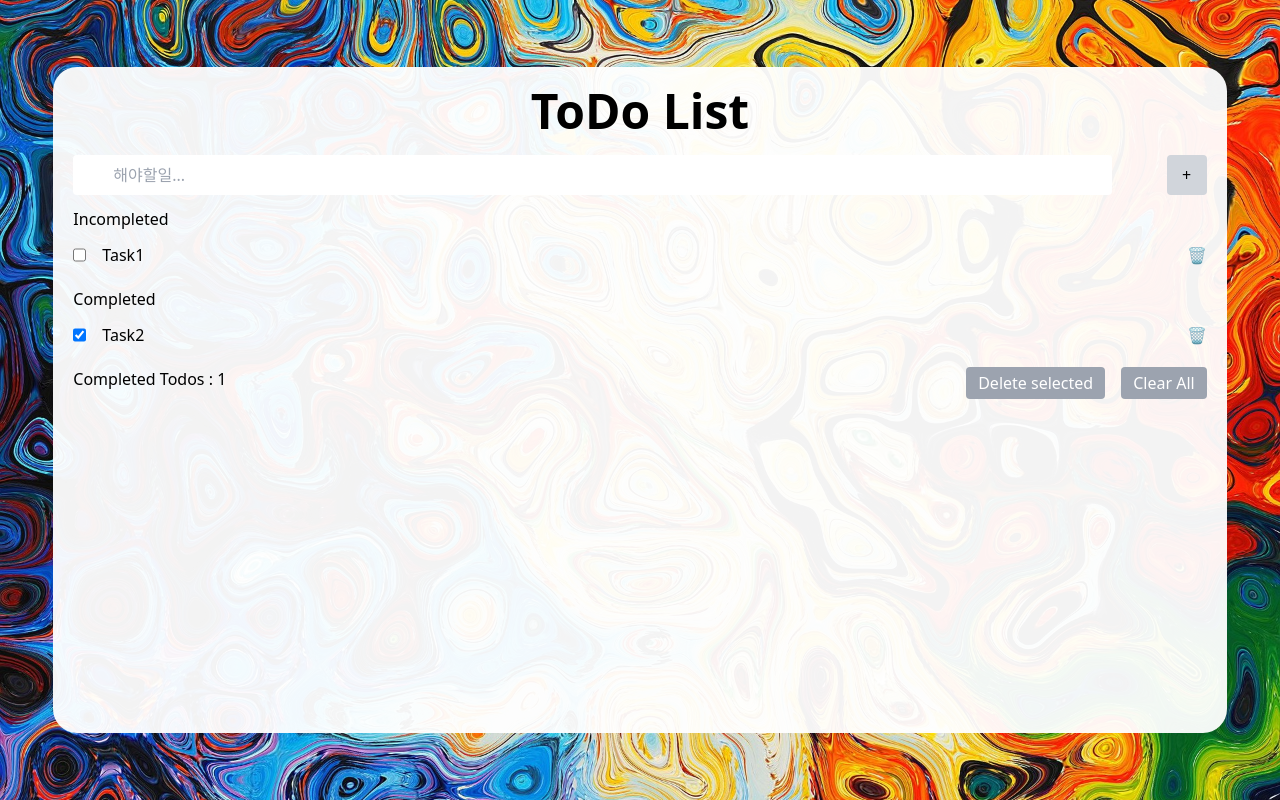
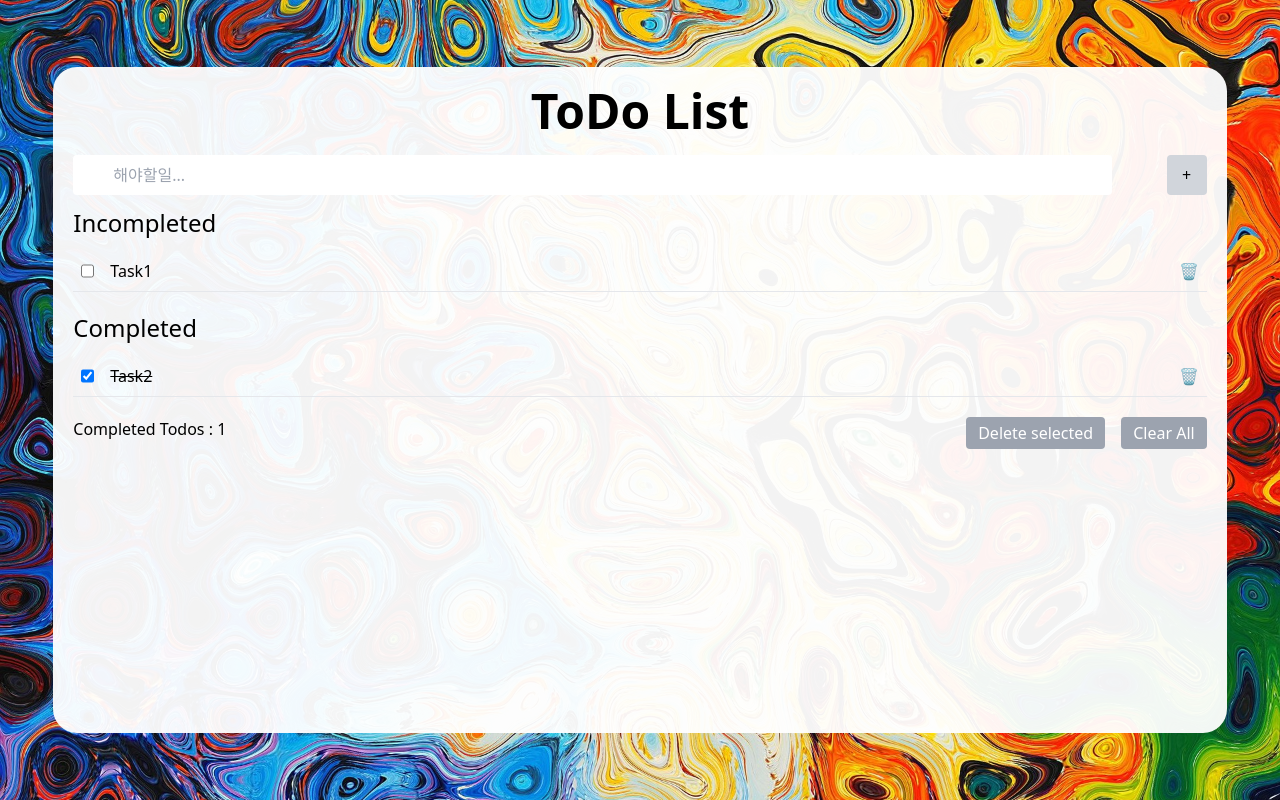
Before and after one commit to junsobi/typescript-next-todoapp, a Next.js app: page / in a window 1280 px wide. Built offline with nearby package versions, Linux system fonts and the light colour scheme.

Commit message:
Modify : 폴더구조 변경

```diff
--- a/components/TaskSetion.tsx
+++ /dev/null
@@ -1,20 +0,0 @@
-import React from 'react';
-import ToDoItem, { ToDoItemProps } from './ToDoItem';
-
-type TaskSectionProps = {
-  title: string;
-  tasks: ToDoItemProps[];
-};
-
-const TaskSection = ({ title, tasks }: TaskSectionProps) => (
-  <div className="task-container mb-5">
-    <h2 className="text-2xl mb-3">{title}</h2>
-    <ul>
-      {tasks.map((task, i) => (
-        <ToDoItem key={i} {...task} />
-      ))}
-    </ul>
-  </div>
-);
-
-export default TaskSection;
--- /dev/null
+++ b/src/components/AddTask.tsx
@@ -0,0 +1,17 @@
+import React from 'react';
+import Input from './Input';
+import Button from './Button';
+
+const AddTask: React.FC = () => (
+  <div className="flex justify-between ">
+    <Input
+      className="w-11/12 h-10 rounded pl-10 mb-3"
+      placeholder="해야할일..."
+    />
+    <div className="flex justify-end w-1/12">
+      <Button className="addTask w-10 h-10 rounded bg-gray-300">+</Button>
+    </div>
+  </div>
+);
+
+export default AddTask;
--- a/components/ToDoItem.tsx
+++ b/src/components/TaskSection.tsx
@@ -8,7 +8,7 @@ export type ToDoItemProps = {
 };
 
 const ToDoItem = ({ text, completed }: ToDoItemProps) => (
-  <li className="border-b border-gray-200 p-2 flex justify-between items-center gap-4 hover:bg-gray-500">
+  <li className="border-b border-gray-200 p-2 flex justify-between items-center gap-4 hover:bg-gray-300">
     <div className="flex gap-4">
       <Checkbox className="task-check" checked={completed} />
       <span className={completed ? 'w-full line-through' : 'w-full'}>
@@ -19,4 +19,20 @@ const ToDoItem = ({ text, completed }: ToDoItemProps) => (
   </li>
 );
 
-export default ToDoItem;
+type TaskSectionProps = {
+  title: string;
+  tasks: ToDoItemProps[];
+};
+
+const TaskSection = ({ title, tasks }: TaskSectionProps) => (
+  <div className="task-container mb-5">
+    <h2 className="text-2xl mb-3">{title}</h2>
+    <ul>
+      {tasks.map((task, i) => (
+        <ToDoItem key={i} {...task} />
+      ))}
+    </ul>
+  </div>
+);
+
+export default TaskSection;
--- /dev/null
+++ b/src/components/ToDoItem.tsx
@@ -0,0 +1,22 @@
+import React from 'react';
+import Checkbox from './Checkbox';
+import Button from './Button';
+
+export type ToDoItemProps = {
+  text: string;
+  completed: boolean;
+};
+
+const ToDoItem = ({ text, completed }: ToDoItemProps) => (
+  <li className="border-b border-gray-200 p-2 flex justify-between items-center gap-4 hover:bg-gray-300">
+    <div className="flex gap-4">
+      <Checkbox className="task-check" checked={completed} />
+      <span className={completed ? 'w-full line-through' : 'w-full'}>
+        {text}
+      </span>
+    </div>
+    <Button className="delete-btn">🗑️</Button>
+  </li>
+);
+
+export default ToDoItem;
--- a/src/pages/_app.tsx
+++ b/src/pages/_app.tsx
@@ -1,6 +1,6 @@
-import '@/styles/globals.css'
-import type { AppProps } from 'next/app'
+import '@/styles/globals.css';
+import type { AppProps } from 'next/app';
 
 export default function App({ Component, pageProps }: AppProps) {
-  return <Component {...pageProps} />
+  return <Component {...pageProps} />;
 }
--- a/src/pages/index.tsx
+++ b/src/pages/index.tsx
@@ -1,7 +1,8 @@
 import React from 'react';
-import Input from '../../components/Input';
-import Button from '../../components/Button';
-import TaskSection from '../../components/TaskSetion';
+import Input from '../components/Input';
+import Button from '../components/Button';
+import TaskSection from '../components/TaskSection';
+import AddTask from '../components/AddTask';
 
 const App: React.FC = () => {
   const tasks = [
@@ -16,16 +17,7 @@ const App: React.FC = () => {
     >
       <div className="h-5/6 w-11/12 bg-white bg-opacity-95 rounded-3xl overflow-auto p-5">
         <h1 className="text-5xl text-center font-bold mb-5">ToDo List</h1>
-        <div className="flex justify-between ">
-          <Input
-            className="w-11/12 h-10 rounded pl-10 mb-3"
-            placeholder="해야할일..."
-          />
-          <div className="flex justify-end w-1/12">
-            <Button className="addTask w-10 h-10 rounded bg-gray-300">+</Button>
-          </div>
-        </div>
-
+        <AddTask />
         <TaskSection
           title="Incompleted"
           tasks={tasks.filter((task) => !task.completed)}
@@ -43,7 +35,6 @@ const App: React.FC = () => {
             <Button className="bg-gray-400 text-white px-3 py-1 rounded hover:bg-gray-500">
               Delete selected
             </Button>
-
             <Button className="bg-gray-400 text-white px-3 py-1 rounded hover:bg-gray-500">
               Clear All
             </Button>
```
Also changed, not shown: src/pages/api/hello.ts (+5 -5 lines), src/components/Button.tsx (renamed from components/Button.tsx), src/components/Checkbox.tsx (renamed from components/Checkbox.tsx), src/components/Input.tsx (renamed from components/Input.tsx).
